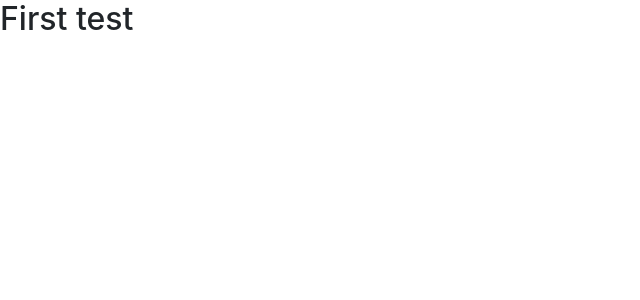
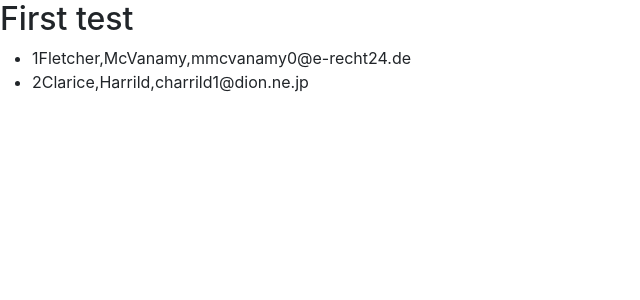
Before and after one commit to hhenriques1999/ReactSelfCrashLearning, a React (Create React App) app in the folder reactselfcrashlearning/: page / in a window 1280 px wide. Shown: the top 300 px of the page, without its empty margins (0-640 px from the left). Built offline with nearby package versions, Linux system fonts and the light colour scheme.

Commit message:
Test with mock data

```diff
--- a/reactselfcrashlearning/src/App.jsx
+++ b/reactselfcrashlearning/src/App.jsx
@@ -1,12 +1,30 @@
 import './App.css';
 import React from 'react';
 import FirstTest from './FirstTest';
+import TestWithMockData from './TestWithMockData';
+
+const veryRealData = [
+	{
+			"id": 1,
+			"first_name": "Fletcher",
+			"last_name": "McVanamy",
+			"email": "mmcvanamy0@e-recht24.de",
+			"age": 30
+		}, {
+			"id": 2,
+			"first_name": "Clarice",
+			"last_name": "Harrild",
+			"email": "charrild1@dion.ne.jp",
+			"age": 35
+		},
+]
 
 // This component is the main app's component and should really only include the header, footer and content (child components)
 function App() {
 	return (
 		<>
 			<FirstTest></FirstTest>
+			<TestWithMockData data={veryRealData}></TestWithMockData>
 		</>
 	);
 }
--- /dev/null
+++ b/reactselfcrashlearning/src/TestWithMockData.jsx
@@ -0,0 +1,20 @@
+import React from 'react'
+
+const TestWithMockData = ({data}) => {
+  return (
+    <div>
+        <ul>
+            {data.map(item => (
+                <li key={item.id}>
+                    {item.id}
+                    {item.first_name},
+                    {item.last_name},
+                    {item.email}
+                </li>
+            ))}
+        </ul>
+    </div>
+  )
+}
+
+export default TestWithMockData
```
Also changed, not shown: 1 other file (tests, documents, lock files or other folders).
